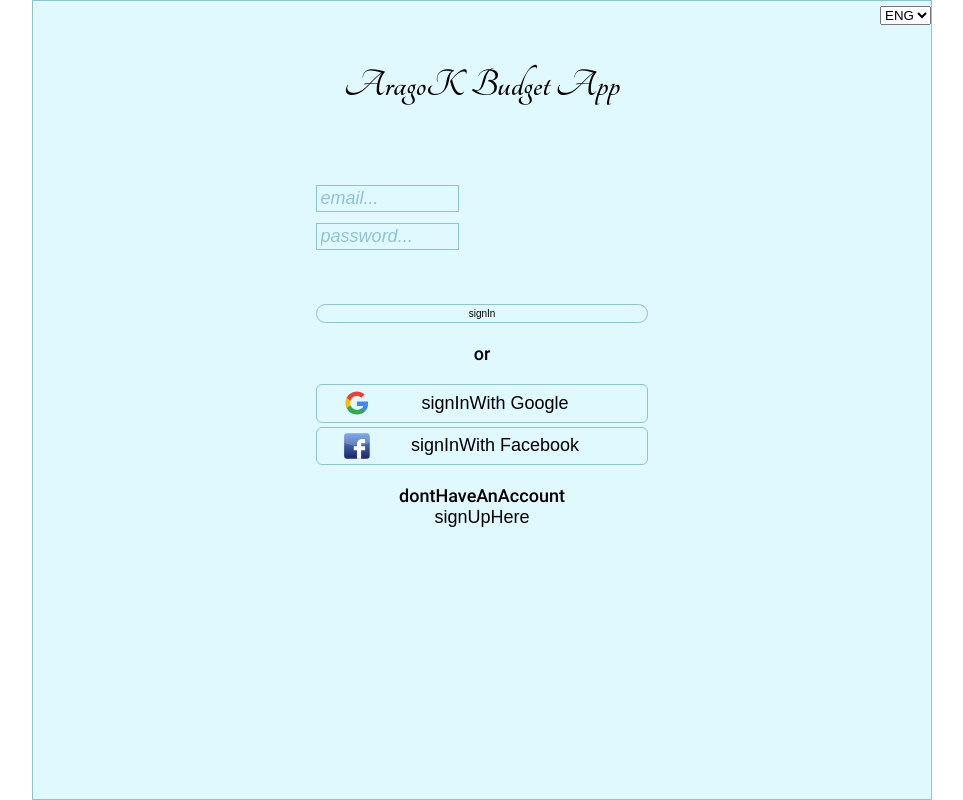
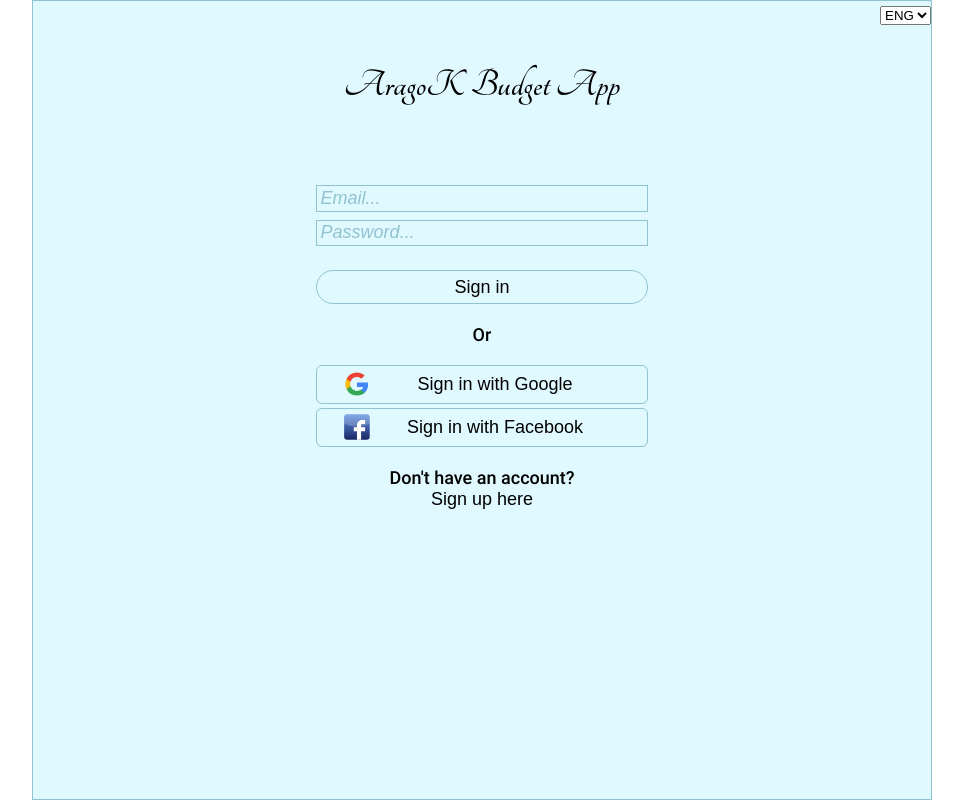
Before and after one commit to cogicgoran/budgetApp, a Next.js app: page /auth in a window 1280 px wide. Shown: the whole page, without its empty margins (158-1121 px from the left). Built offline with nearby package versions, Linux system fonts and the light colour scheme; no server answers.

Commit message:
Migrate completely app layout and authentication page

```diff
--- /dev/null
+++ b/components/UI/layout/AppLayout.tsx
@@ -0,0 +1,8 @@
+import { ReactNode } from "react";
+import styles from "./appLayout.module.scss";
+
+function AppLayout({ children }: { children: ReactNode }) {
+  return <div className={styles.appContainer}>{children}</div>;
+}
+
+export default AppLayout;
--- a/styles/app.module.scss
+++ b/components/UI/layout/appLayout.module.scss
@@ -5,7 +5,3 @@
   border: 1px solid #90c3d0;
   background-color: #e0f9ff;
 }
-
-.appLanguage {
-  text-align: right;
-}
--- a/components/auth/auth.module.scss
+++ b/components/auth/auth.module.scss
@@ -30,14 +30,6 @@
 }
 
 .formInputWrapper {
-  margin: 0 auto;
-  width: max-content;
-  display: grid;
-  align-items: center;
-  grid-template-columns: 14ch 26ch;
-  column-gap: 2ch;
-  margin-bottom: 0.2em;
-
   input {
     margin: 4px 0;
     padding: 0.1em 0.2em;
@@ -62,19 +54,11 @@
   }
 }
 
-.formControls {
-  margin-top: 3em;
-  display: flex;
-  justify-content: center;
-  gap: 4em;
-  font-size: 10px;
-
-  button {
-    padding: 0.3em 1em;
-    min-width: 16ch;
-    border-radius: 1em;
-    cursor: pointer;
-  }
+.formControls button {
+  padding: 0.3em 1em;
+  min-width: 16ch;
+  border-radius: 1em;
+  cursor: pointer;
 }
 
 .loginServiceWrapper {
--- /dev/null
+++ b/components/language/Language.tsx
@@ -0,0 +1,42 @@
+import styles from "./language.module.scss";
+import i18next from "i18next";
+import { initReactI18next } from "react-i18next";
+import { englishDictionary } from "../../config/languages/en";
+import { frenchDictionary } from "../../config/languages/fr";
+import { ChangeEvent } from "react";
+import { getPreferedLanguage } from "../../utils/function/language";
+
+const prefLanguage = getPreferedLanguage() || "en";
+
+i18next.use(initReactI18next).init({
+  resources: {
+    en: { translation: englishDictionary },
+    fr: { translation: frenchDictionary },
+  },
+  lng: prefLanguage,
+  fallbackLng: "en",
+  interpolation: { escapeValue: false },
+});
+
+function Language() {
+  function languageChangeHandler(event: ChangeEvent<HTMLSelectElement>) {
+    i18next.changeLanguage(event.target.value);
+    document.cookie = `language=${event.target.value}; expires=Tue, 19 Jan 2038 03:14:07 UTC`;
+  }
+
+  return (
+    <div className={styles.appLanguage}>
+      <select
+        name="language"
+        id=""
+        defaultValue={prefLanguage}
+        onChange={languageChangeHandler}
+      >
+        <option value="en">ENG</option>
+        <option value="fr">FRA</option>
+      </select>
+    </div>
+  );
+}
+
+export default Language;
--- /dev/null
+++ b/components/language/language.module.scss
@@ -0,0 +1,3 @@
+.appLanguage {
+  text-align: right;
+}
--- a/package.json
+++ b/package.json
@@ -21,6 +21,7 @@
     "react-firebase-hooks": "^5.1.1",
     "react-i18next": "12.0.0",
     "react-redux": "8.0.4",
+    "react-toastify": "9.1.1",
     "sass": "1.56.1",
     "yup": "0.32.11"
   },
--- a/pages/_app.tsx
+++ b/pages/_app.tsx
@@ -1,12 +1,15 @@
 import type { NextPage } from "next";
 import { AppProps } from "next/app";
 import Head from "next/head";
-import styles from "../styles/app.module.scss";
-import "../styles/globals.css";
-import "../styles/fonts.css";
+import "../styles/globals.scss";
+import "../styles/fonts.scss";
 import Header from "../components/header/Header";
 import { useAuthState } from "react-firebase-hooks/auth";
 import { firebaseAuthService } from "../config/firebase/service";
+import AppLayout from "../components/UI/layout/AppLayout";
+import Language from "../components/language/Language";
+import { ToastContainer } from "react-toastify";
+import "react-toastify/dist/ReactToastify.css";
 
 const HomePage: NextPage<AppProps> = ({ Component, pageProps }) => {
   const [user, loading, error] = useAuthState(firebaseAuthService);
@@ -32,21 +35,12 @@ const HomePage: NextPage<AppProps> = ({ Component, pageProps }) => {
         <meta name="description" content="Budget App" />
         <link rel="icon" href="/favicon.ico" />
       </Head>
-      <div className={styles.appContainer}>
-        <div className={styles.appLanguage}>
-          <select
-            name="language"
-            id=""
-            // defaultValue={prefLanguage} TODO: implement
-            // onChange={languageChangeHandler} TODO: implement
-          >
-            <option value="en">ENG</option>
-            <option value="fr">FRA</option>
-          </select>
-        </div>
+      <ToastContainer position="bottom-right" autoClose={300} />
+      <AppLayout>
+        <Language />
         <Header />
         <Component {...pageProps} />
-      </div>
+      </AppLayout>
     </>
   );
 };
--- /dev/null
+++ b/utils/function/language.ts
@@ -0,0 +1,14 @@
+export function getPreferedLanguage() {
+  if (typeof window !== "undefined") {
+    const cookiesSplit = window.document.cookie.split("; ");
+    const cookies: any = {};
+
+    cookiesSplit.forEach((cookie) => {
+      const array = cookie.split("=");
+      const key = array[0];
+      const value = array[1];
+      cookies[key] = value;
+    });
+    return cookies.language;
+  }
+}
```
Also changed, not shown: styles/fonts.scss (renamed from styles/fonts.css), styles/globals.scss (renamed from styles/globals.css), 1 other file (tests, documents, lock files or other folders).
